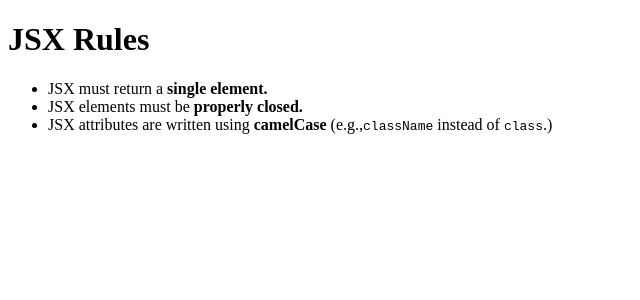
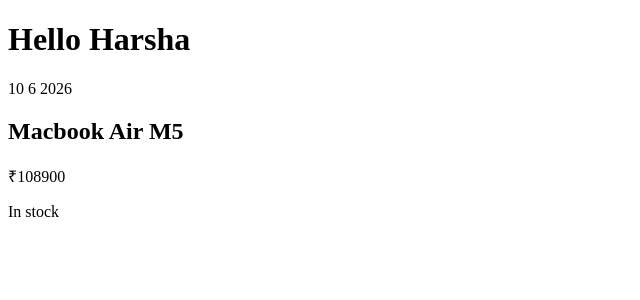
Before and after one commit to T-Harsha-Vardhan/reactjs, a React (Vite) app: page / in a window 1280 px wide. Shown: the top 300 px of the page, without its empty margins (0-640 px from the left). Built offline with nearby package versions, Linux system fonts and the light colour scheme.

Commit message:
Exercise 05: Created Greeting Component and ProductInfo Component and Rendered both inside App Component

```diff
--- a/src/App.jsx
+++ b/src/App.jsx
@@ -1,7 +1,13 @@
-import JSXRules from "./components/JSXRules";
+import Greeting from "./components/Greeting";
+import ProductInfo from "./components/ProductInfo";
 
 const App = () => {
-  return <JSXRules />;
+  return (
+    <div>
+      <Greeting />
+      <ProductInfo />
+    </div>
+  );
 };
 
 export default App;
--- /dev/null
+++ b/src/components/Greeting.jsx
@@ -0,0 +1,14 @@
+const Greeting = () => {
+  const name = "Harsha";
+  const date = new Date();
+  return (
+    <div>
+      <h1>Hello {name}</h1>
+      <p>
+        {date.getDate()} {date.getMonth()} {date.getFullYear()}
+      </p>
+    </div>
+  );
+};
+
+export default Greeting;
--- /dev/null
+++ b/src/components/ProductInfo.jsx
@@ -0,0 +1,17 @@
+const ProductInfo = () => {
+  const product = {
+    name: "Macbook Air M5",
+    price: "₹108900",
+    availability: "In stock",
+  };
+
+  return (
+    <div>
+      <h2>{product.name}</h2>
+      <p>{product.price}</p>
+      <p>{product.availability}</p>
+    </div>
+  );
+};
+
+export default ProductInfo;
```
